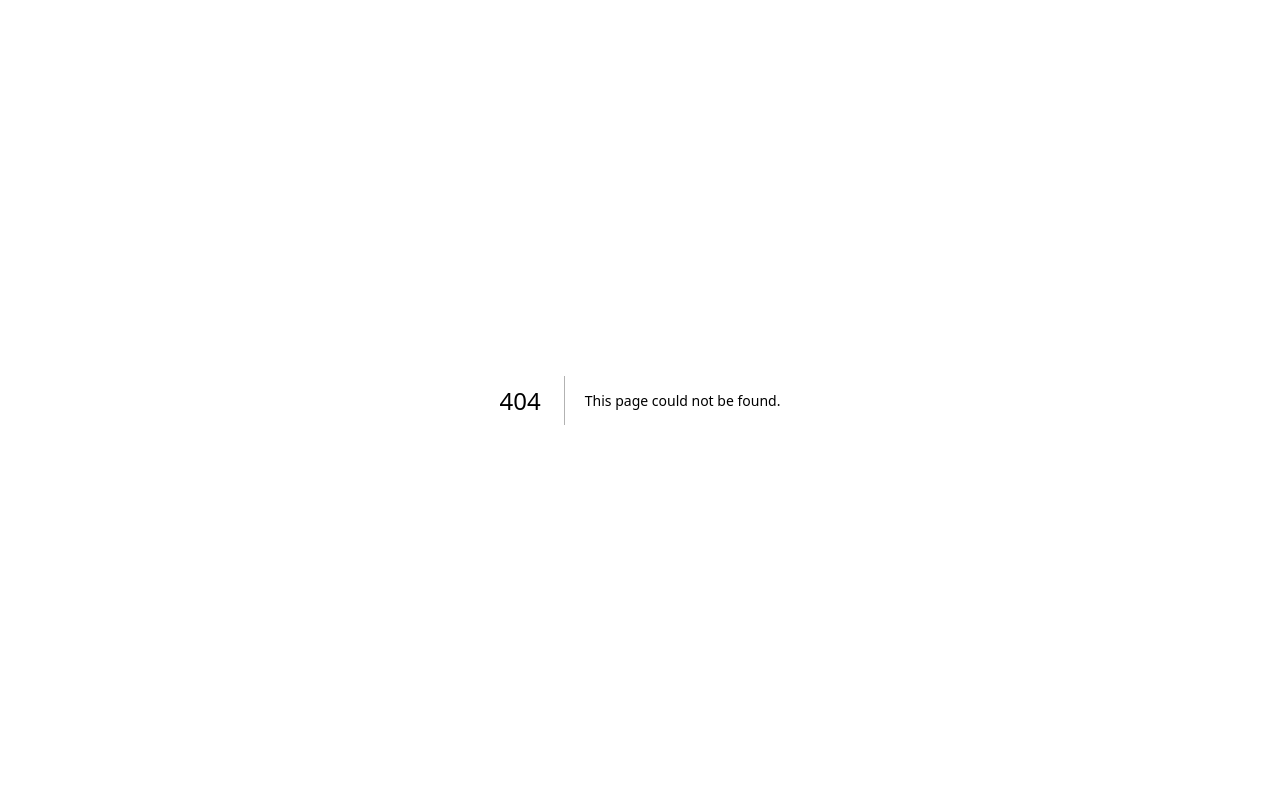
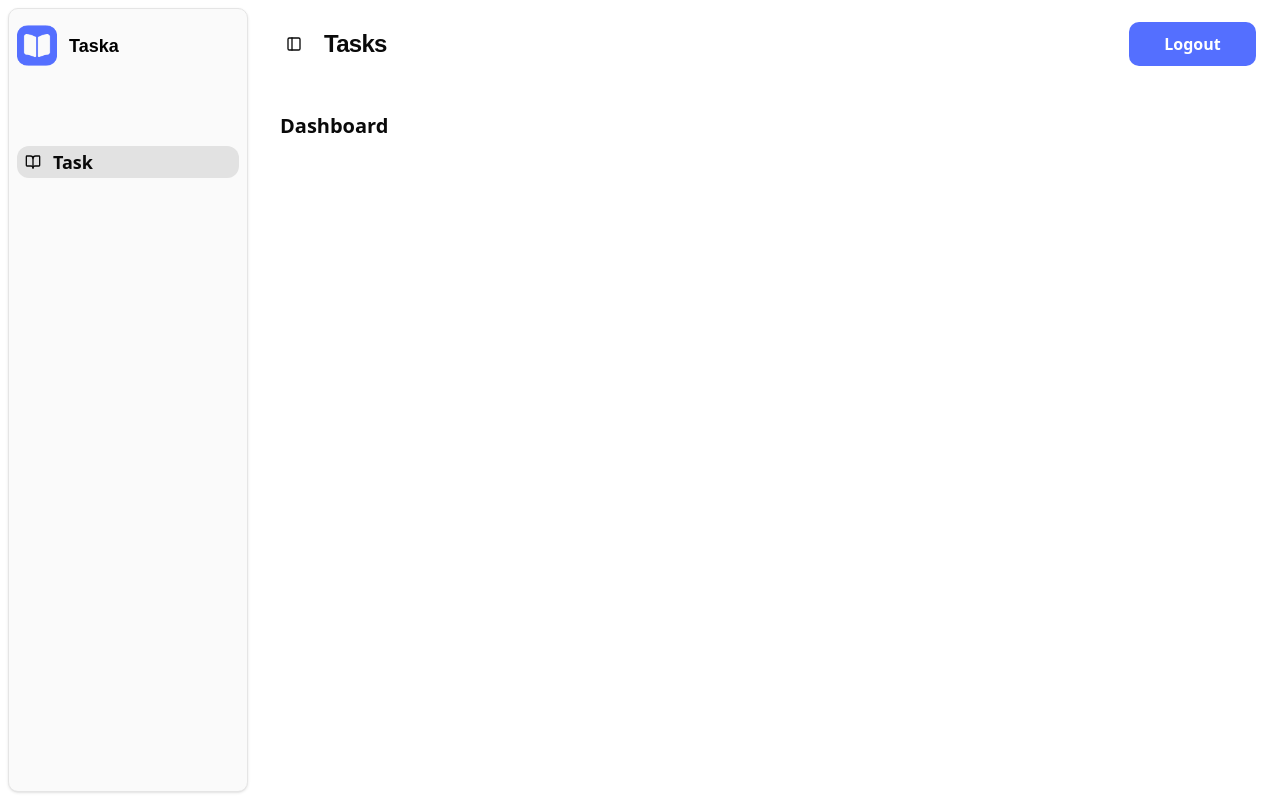
Before and after one commit to PurvaFatima/Task, a Next.js app: page /dashboard in a window 1280 px wide. Before the commit this address had no page. Built offline with nearby package versions, Linux system fonts and the light colour scheme.

Commit message:
Finalized Sidebar component

```diff
--- /dev/null
+++ b/src/app/dashboard/page.jsx
@@ -0,0 +1,11 @@
+// app/dashboard/page.jsx
+import DashboardLayout from "@/components/layout/DashboardLayout";
+
+export default function DashboardPage() {
+  return (
+    <DashboardLayout>
+      <h1 className="text-xl font-bold">Dashboard</h1>
+      {/* your page content */}
+    </DashboardLayout>
+  );
+}
--- a/src/app/page.js
+++ b/src/app/page.js
@@ -1,7 +1,12 @@
-import Image from "next/image";
-
+import DashboardLayout from "@/components/layout/DashboardLayout";
 export default function Home() {
   return (
-
+ <DashboardLayout>
+      {/* Dashboard content goes here */}
+      <div className="text-gray-700">
+        <h2 className="text-xl font-semibold mb-4">Welcome to the Dashboard</h2>
+        <p>This is where the main content will be rendered.</p>
+      </div>
+    </DashboardLayout>
   );
 }
--- /dev/null
+++ b/src/components/layout/App-sidebar.jsx
@@ -0,0 +1,81 @@
+"use client";
+
+import {
+  Sidebar,
+  SidebarHeader,
+  SidebarContent,
+  SidebarGroup,
+  SidebarGroupContent,
+  SidebarMenu,
+  SidebarMenuItem,
+  SidebarMenuButton,
+  useSidebar, // correct hook
+} from "@/components/ui/sidebar";
+import { BookOpen } from "lucide-react";
+import Image from "next/image";
+
+/**
+ * AppSidebar Component
+ * - Fixed logo image
+ * - Logo text hides on collapse
+ * - Single "Task" link
+ */
+export default function AppSidebar() {
+   const { state } = useSidebar();
+  const isExpanded = state === "expanded";
+
+  return (
+    <Sidebar collapsible="icon" variant="floating" className="rounded-2xl">
+      {/* Sidebar header: Logo icon + text */}
+      <SidebarHeader className="px-2 py-4">
+        <div className="flex items-center justify-start gap-3">
+          {/* Logo image stays fixed size */}
+          <Image
+            src="/logo.png"
+            alt="Logo Icon"
+            width={40}
+            height={40}
+            className="object-contain flex-shrink-0"
+          />
+          {/* Logo text hides when sidebar collapses */}
+          {isExpanded && (
+            <span
+              className="text-lg font-bold"
+              style={{
+                fontFamily: "'Plus Jakarta Sans', sans-serif",
+                color: "#000000",
+              }}
+            >
+              Taska
+            </span>
+          )}
+        </div>
+      </SidebarHeader>
+
+      {/* Sidebar content: Task link */}
+      <SidebarContent>
+        <SidebarGroup>
+          <SidebarGroupContent className="pt-14">
+            <SidebarMenu>
+              <SidebarMenuItem>
+                <SidebarMenuButton asChild>
+                  <a
+                    href="#"
+                    className="flex items-center gap-3 px-2 py-1"
+                    style={{
+                      backgroundColor: "#e2e2e2ff",
+                      borderRadius: "0.75rem",
+                    }}
+                  >
+                    <BookOpen className="h-5 w-5" />
+                    <span className="text-lg font-semibold">Task</span>
+                  </a>
+                </SidebarMenuButton>
+              </SidebarMenuItem>
+            </SidebarMenu>
+          </SidebarGroupContent>
+        </SidebarGroup>
+      </SidebarContent>
+    </Sidebar>
+  );
+}
--- /dev/null
+++ b/src/components/layout/DashboardLayout.jsx
@@ -0,0 +1,30 @@
+"use client";
+
+import { SidebarProvider } from "@/components/ui/sidebar";
+import AppSidebar from "@/components/layout/App-sidebar";
+import { AppHeader } from "@/components/layout/AppHeader";
+
+/**
+ * DashboardLayout
+ * - Combines persistent sidebar + header
+ * - Main content scrolls independently
+ */
+export default function DashboardLayout({ children }) {
+  return (
+    <SidebarProvider defaultOpen={true}>
+      <div className="flex h-screen w-screen">
+        {/* Sidebar */}
+        <AppSidebar />
+
+        {/* Main content area */}
+        <div className="flex-1 flex flex-col">
+          {/* Header */}
+          <AppHeader />
+
+          {/* Page content */}
+          <main className="flex-1 p-6 overflow-y-auto">{children}</main>
+        </div>
+      </div>
+    </SidebarProvider>
+  );
+}
```
Also changed, not shown: public/Logo.png (added).
